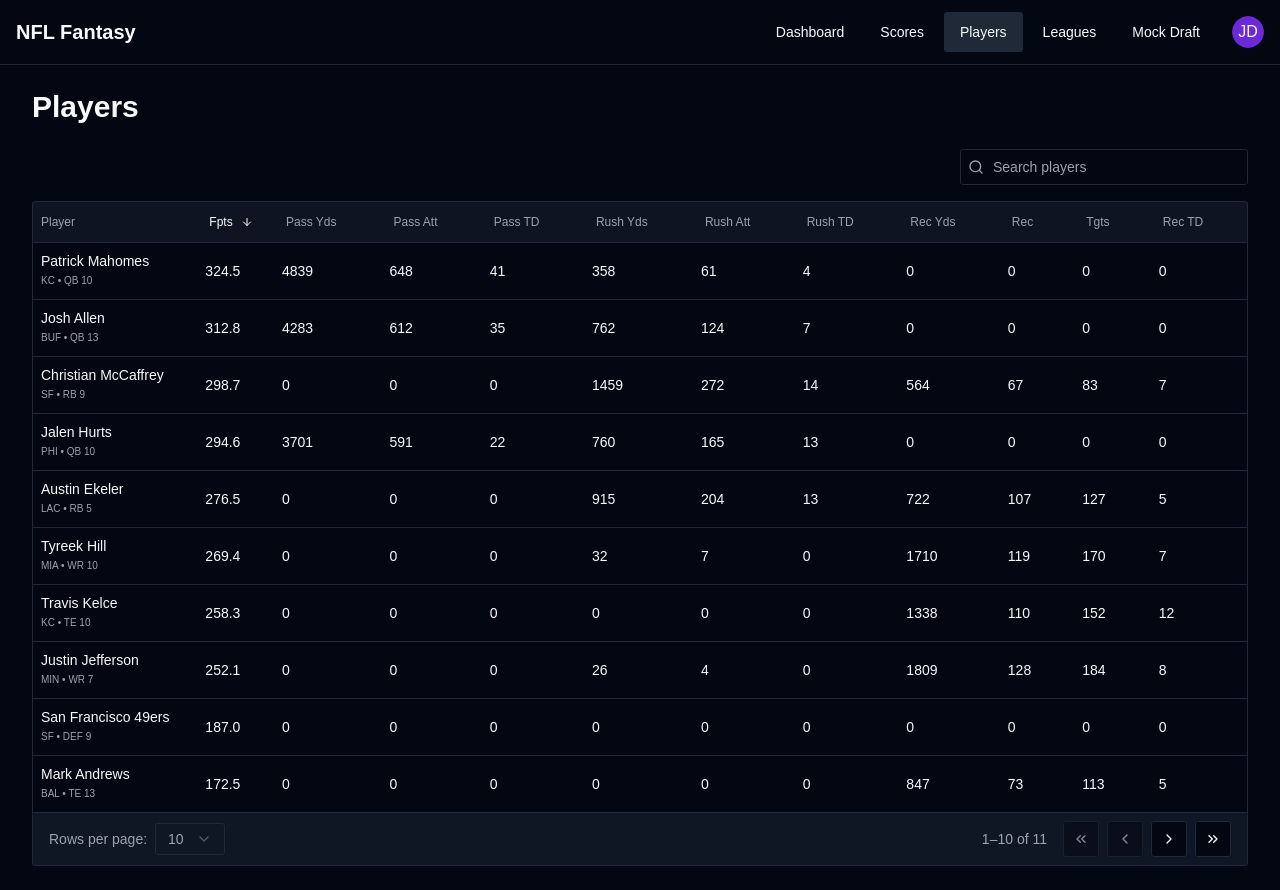
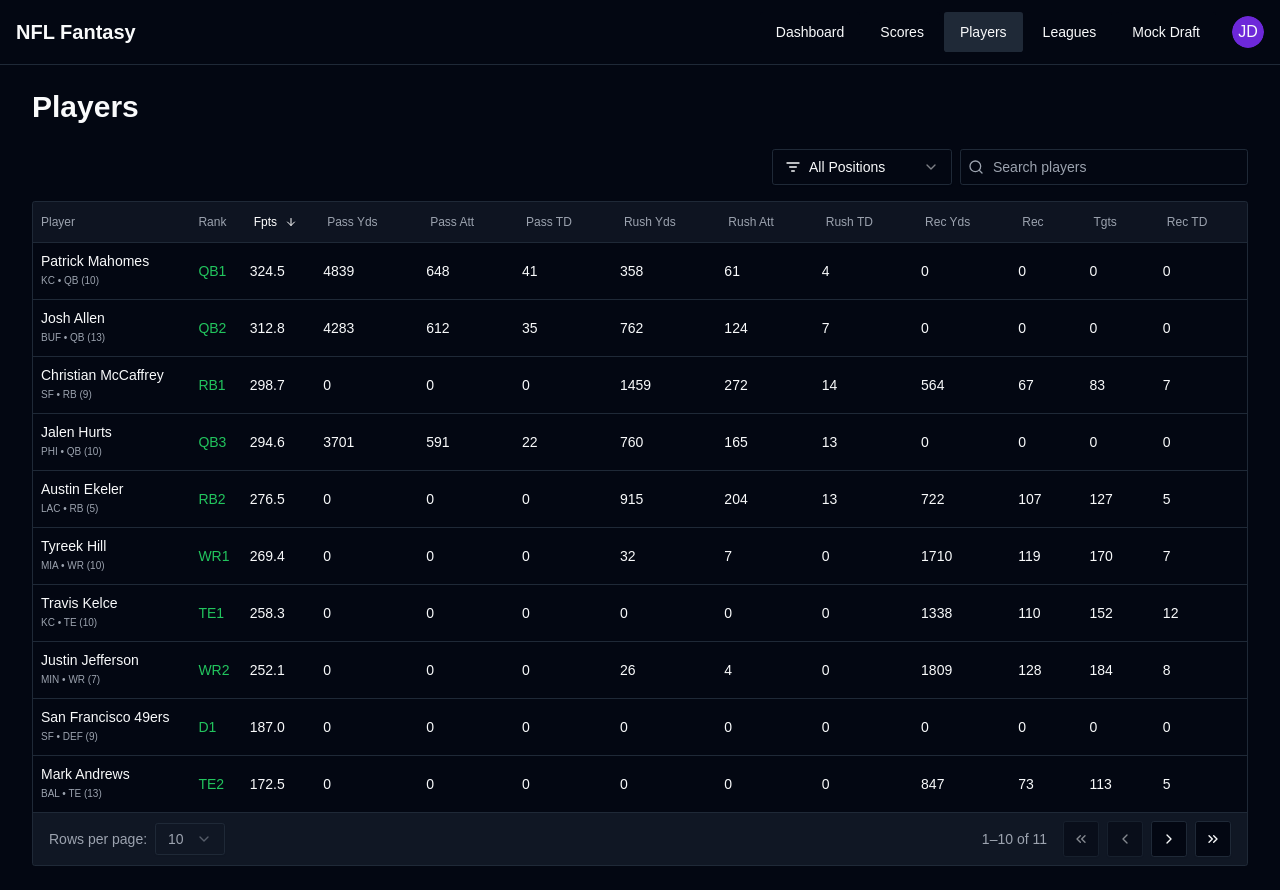
Before and after one commit to liamgecko/ffapp, a React (Vite) app: page /players in a window 1280 px wide. Built offline with nearby package versions, Linux system fonts and the light colour scheme.

Commit message:
Added table position filtering

```diff
--- /dev/null
+++ b/src/components/players/players-table-position-filter.tsx
@@ -0,0 +1,30 @@
+import {
+  Select,
+  SelectContent,
+  SelectItem,
+  SelectTrigger,
+  SelectValue,
+} from "@/components/ui/select"
+import { ListFilter } from "lucide-react"
+
+export function PositionFilter({ onChange }: { onChange: (position: string) => void }) {
+  return (
+    <Select onValueChange={onChange} defaultValue="ALL">
+      <SelectTrigger className="w-[180px]">
+        <div className="flex items-center gap-2">
+          <ListFilter className="h-4 w-4" />
+          <SelectValue placeholder="Position" />
+        </div>
+      </SelectTrigger>
+      <SelectContent>
+        <SelectItem value="ALL">All Positions</SelectItem>
+        <SelectItem value="QB">Quarterback</SelectItem>
+        <SelectItem value="RB">Running Back</SelectItem>
+        <SelectItem value="WR">Wide Receiver</SelectItem>
+        <SelectItem value="TE">Tight End</SelectItem>
+        <SelectItem value="K">Kicker</SelectItem>
+        <SelectItem value="DEF">Defense</SelectItem>
+      </SelectContent>
+    </Select>
+  )
+}
--- a/src/components/players/players-table.tsx
+++ b/src/components/players/players-table.tsx
@@ -30,6 +30,7 @@ import { useState, useMemo } from "react"
 import { TablePagination } from "./players-table-pagination"
 import { TableSearch } from "./players-table-search"
 import { TableEmpty } from "./players-table-empty"
+import { PositionFilter } from "./players-table-position-filter"
 
 export function PlayersTable() {
   const [sorting, setSorting] = useState<SortingState>([
@@ -43,6 +44,38 @@ export function PlayersTable() {
 
   const [globalFilter, setGlobalFilter] = useState("")
 
+  const playersWithRanks = useMemo(() => {
+    const positionGroups = mockPlayers.reduce((groups, player) => {
+      const position = player.position
+      if (!groups[position]) {
+        groups[position] = []
+      }
+      groups[position].push(player)
+      return groups
+    }, {} as Record<string, typeof mockPlayers>)
+
+    return mockPlayers.map(player => {
+      const positionGroup = positionGroups[player.position]
+      const sortedGroup = [...positionGroup].sort((a, b) => b.fantasyPoints - a.fantasyPoints)
+      const rank = sortedGroup.findIndex(p => p.name === player.name) + 1
+      const prefix = player.position === "DEF" ? "D" : player.position
+      return {
+        ...player,
+        positionRank: `${prefix}${rank}`
+      }
+    })
+  }, [])
+
+  const [filteredPlayers, setFilteredPlayers] = useState(playersWithRanks)
+
+  const handlePositionChange = (position: string) => {
+    if (position === "ALL") {
+      setFilteredPlayers(playersWithRanks)
+    } else {
+      setFilteredPlayers(playersWithRanks.filter(player => player.position === position))
+    }
+  }
+
   const pagination = useMemo(
     () => ({
       pageIndex,
@@ -50,6 +83,15 @@ export function PlayersTable() {
     }),
     [pageIndex, pageSize]
   )
+
+  const getRankColor = (positionRank: string) => {
+    const rank = parseInt(positionRank.replace(/[A-Z]/g, ''))
+
+    if (rank <= 12) return "text-green-500"
+    if (rank >= 37 && rank <= 48) return "text-orange-500"
+    if (rank > 48) return "text-red-500"
+    return "" // default color for ranks 13-36
+  }
 
   const columns: ColumnDef<typeof mockPlayers[0]>[] = [
     {
@@ -59,8 +101,18 @@ export function PlayersTable() {
         <div>
           <div>{row.original.name}</div>
           <div className="text-[10px] font-normal text-muted-foreground">
-            {row.original.team} • {row.original.position} {row.original.byeWeek}
+            {row.original.team} • {row.original.position} ({row.original.byeWeek})
           </div>
+        </div>
+      ),
+      enableSorting: false,
+    },
+    {
+      accessorKey: "positionRank",
+      header: "Rank",
+      cell: ({ row }) => (
+        <div className={getRankColor(row.original.positionRank)}>
+          {row.original.positionRank}
         </div>
       ),
       enableSorting: false,
@@ -388,7 +440,7 @@ export function PlayersTable() {
   ]
 
   const table = useReactTable({
-    data: mockPlayers,
+    data: filteredPlayers,
     columns,
     state: {
       sorting,
@@ -407,7 +459,8 @@ export function PlayersTable() {
   return (
     <TooltipProvider>
       <div>
-        <div className="flex justify-end mb-4">
+        <div className="flex items-center justify-end gap-2 mb-4">
+          <PositionFilter onChange={handlePositionChange} />
           <TableSearch
             value={globalFilter}
             onChange={setGlobalFilter}
```
